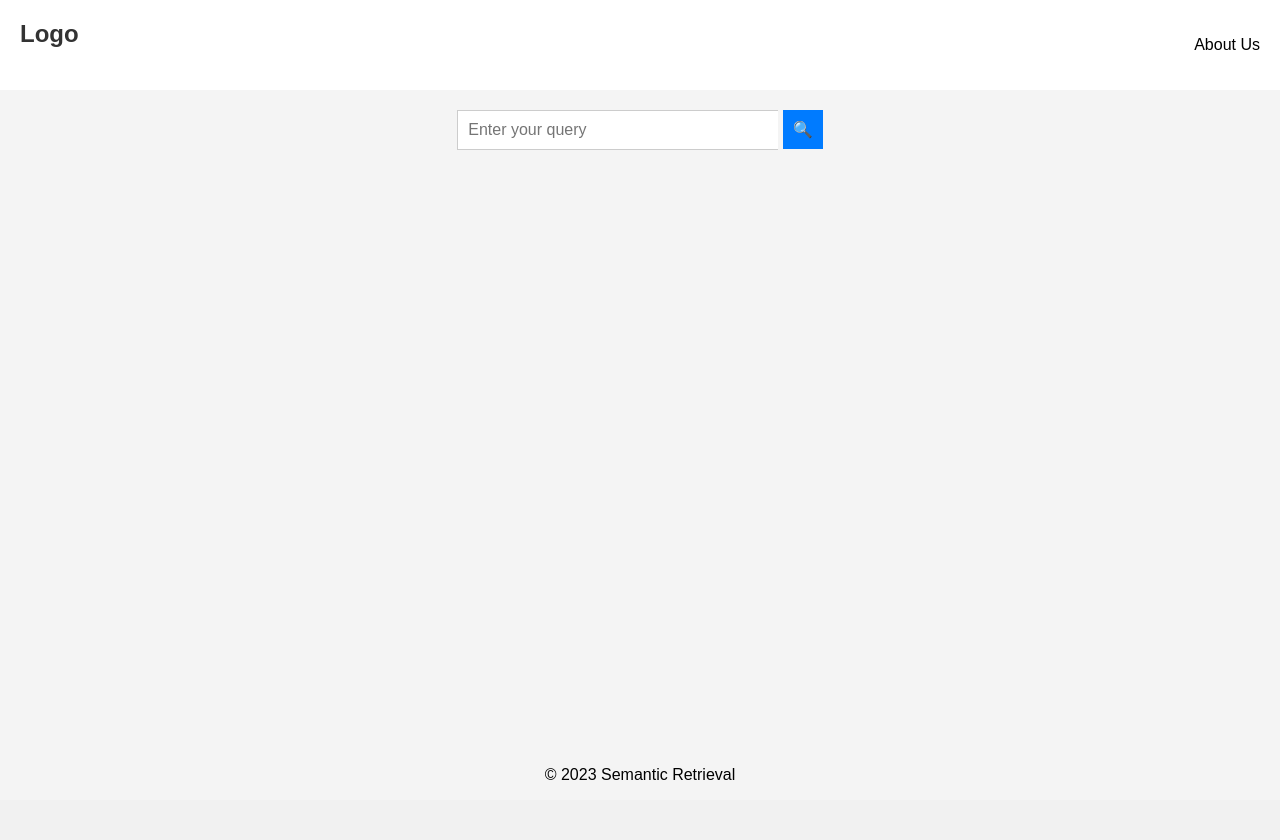
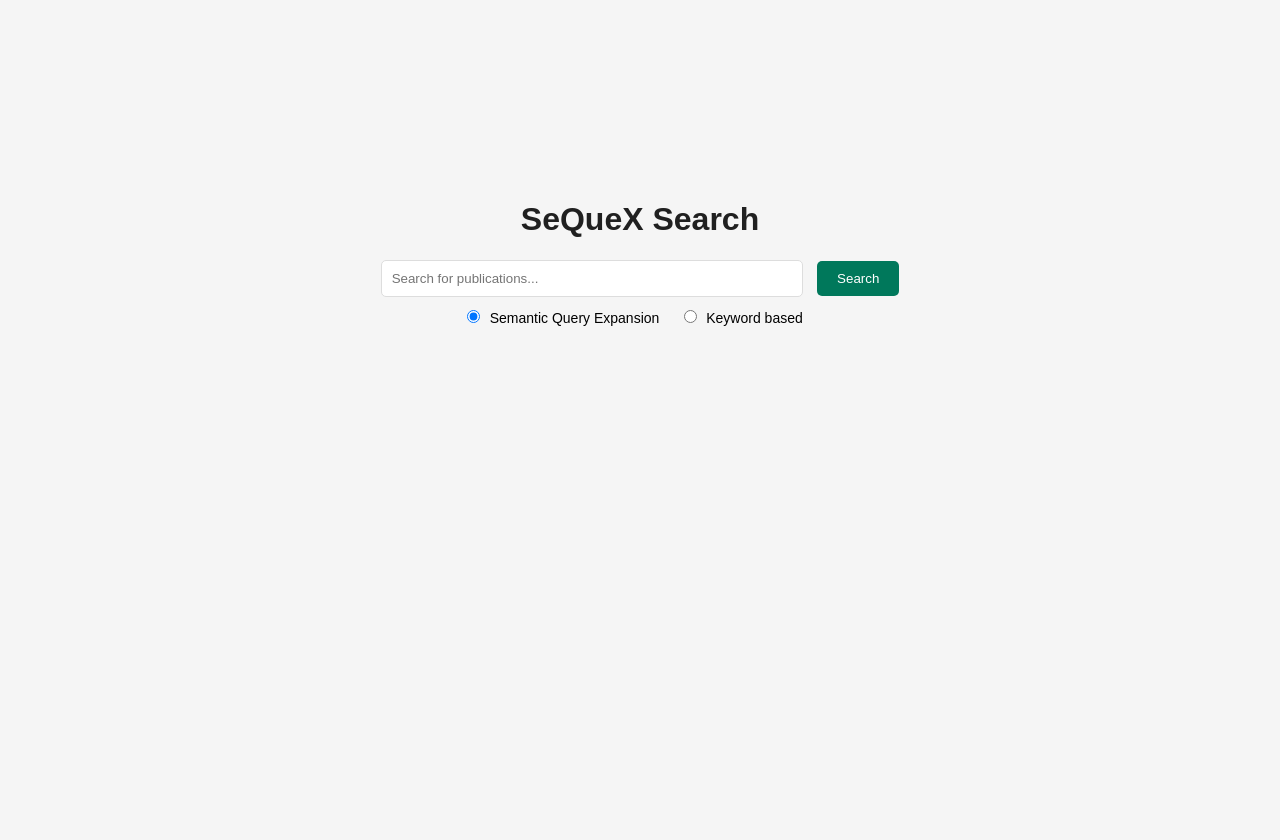
Before and after one commit to myselfronin/SeQueX-Search, a Flask app: page / in a window 1280 px wide. Before the commit the page ends 780 px from the top, so only its background shows below. Run offline with Flask 3, Linux system fonts and the light colour scheme.

Commit message:
update page design

```diff
--- a/app/static/style.css
+++ b/app/static/style.css
@@ -1,61 +1,97 @@
 body {
     font-family: Arial, sans-serif;
+    min-height: 100vh;
     margin: 0;
-    padding: 0;
-    background-color: #f4f4f4;
-}
-
-.container {
-    min-height: 100vh;
+    background-color: #f5f5f5;
+    padding: 20px;
     display: flex;
     flex-direction: column;
 }
 
-header {
-    display: flex;
-    justify-content: space-between;
-    padding: 20px;
-    background-color: #ffffff;
+.search-container {
+    text-align: center;
+    margin-top: 10rem;
 }
 
-main {
-    flex-grow: 1;
+.search-container h1 {
+    color: #202020;
 }
 
-footer {
-    display: flex;
-    justify-content: center;
-}
-
-.logo {
-    font-size: 24px;
-    font-weight: bold;
-    color: #333333;
-}
-
-.user-menu {
-    color: #333333;
-}
-
-.search-container {
-    display: flex;
-    justify-content: center;
-    margin: 20px;
+form {
+    margin-top: 20px;
 }
 
 #search-box {
     padding: 10px;
-    font-size: 16px;
-    border: 1px solid #cccccc;
-    border-right: none;
-    width: 300px;
+    width: 400px;
+    border: 1px solid #ddd;
+    border-radius: 5px;
+    margin-right: 10px;
 }
 
-#search-button {
-    padding: 10px;
-    font-size: 16px;
-    background-color: #007bff;
+button {
+    padding: 10px 20px;
+    background-color: #00785B;
     color: white;
     border: none;
+    border-radius: 5px;
     cursor: pointer;
 }
+
+main {
+    padding: 20px;
+    width: 100%;
+    flex-grow: 1;
+}
+button:hover {
+    background-color: #003325;
+}
+
+.search-results {
+    display: flex;
+}
+
+.search-results .sidebar {
+    width: 180px
+}
+
+.search-results .content {
+    flex-grow: 1
+}
+
+.result-title a {
+    color: #1a0dab;
+    text-decoration: none;
+    font-size: 18px;
+}
+
+.result-title a:hover {
+    text-decoration: underline;
+}
+
+.result-url {
+    color: #006621;
+    font-size: 14px;
+}
+
+.result-description {
+    color: #545454;
+    font-size: 14px;
+}
+
+.small-text {
+    font-size: 12px;
+}
+
+.radio-buttons {
+    margin: 10px 0;
+}
+
+.radio-buttons input[type="radio"] {
+    margin-right: 5px;
+}
+
+.radio-buttons label {
+    margin-right: 15px;
+    font-size: 14px;
+}
--- a/app/templates/home.html
+++ b/app/templates/home.html
@@ -3,9 +3,11 @@
 
 {% block content %}
     <div class="search-container">
-    <form action="/" method="post">
+        <h1>SeQueX Search</h1>
+        <form action="/search" method="post">
             {{ form.hidden_tag() }}
-        <input id="search-box" type="text" name="query" placeholder="Enter your query">
+            <input type="text" id="search-box" name="query" placeholder="Search for publications...">
+            <button type="submit">Search</button>
             {% if form.query.errors %}
             <div class="errors">
                 {% for error in form.query.errors %}
@@ -13,7 +15,12 @@
                 {% endfor %}
             </div>
             {% endif %}
-        <button id="search-button" type="submit">🔍</button>
+            <div class="radio-buttons">
+                <input type="radio" id="option1" name="search_option" value="sqe" checked>
+                <label for="sqe">Semantic Query Expansion</label>
+                <input type="radio" id="option2" name="search_option" value="keyword">
+                <label for="keyword">Keyword based</label>
+            </div>
         </form>
     </div>
 {% endblock %}
--- a/app/templates/layouts/base.html
+++ b/app/templates/layouts/base.html
@@ -4,32 +4,18 @@
 <head>
     <meta charset="UTF-8">
     <meta name="viewport" content="width=device-width, initial-scale=1.0">
-    <title>{% block title %}My Flask App{% endblock %}</title>
+    <title>{% block title %}SeQueX Search{% endblock %}</title>
     <link rel="stylesheet" href="{{ url_for('static', filename='style.css') }}">
     <!-- Additional CSS files or styles can be included here -->
 </head>
 
 <body class="container">
-    <header>
-        <div class="logo">Logo</div>
-        <nav>
-            <p>About Us</p>
-        </nav>
-    </header>
-    <main>
-        {% block content %}
-        <!-- Content unique to each page -->
-        {% endblock %}
-    </main>
-
-    <footer>
-        <!-- Footer content -->
-        <p>© 2023 Semantic Retrieval</p>
-    </footer>
+    {% block content %}
+    <!-- Content unique to each page -->
+    {% endblock %}
 
     <script src="{{ url_for('static', filename='script.js') }}"></script>
     <!-- Additional JavaScript files or scripts can be included here -->
-
 </body>
 
 </html>
--- a/app/views.py
+++ b/app/views.py
@@ -1,13 +1,14 @@
 from app import app
 from flask import request, render_template
 from flask_wtf import FlaskForm
-from wtforms import StringField
+from wtforms import StringField, RadioField
 from wtforms.validators import DataRequired
 from app.services.ner import NamedEntityRecognition
 import spacy
 import os
 class SearchForm(FlaskForm):
     query = StringField('Query', validators=[DataRequired()])
+    search_option = RadioField('Search Option', choices=[('sqe', 'Semantic Query Expansion'), ('keyword', 'Keyword based')], default='sqe', validators=[DataRequired()])
 
 
 @app.route("/", methods=["GET"])
@@ -15,22 +16,22 @@ def index():
     form = SearchForm()
     return render_template("home.html", form=form)
 
-@app.route("/", methods=["POST"])
+@app.route("/", methods=["GET"])
+def home():
+    return render_template("home.html", form=form)
+
+@app.route("/search", methods=["GET", "POST"])
 def search():
     form = SearchForm()
     if form.validate_on_submit():
+        print(form.search_option.data)
         query = form.query.data
         ner = NamedEntityRecognition()
 
         entities = ner.get_entities(query)
         for ent in entities:
             print(ent)
-        # print(os.path.exists('storage/model-best'))
-        # nlp = spacy.load('storage/model-best')
-        # doc = nlp(query)
-        # for ent in doc.ents:
-        #     print(f"- {ent.text} ({ent.label_})")
-        # print(f"User query: {query}")
-        return f'Searching for: {query}'
+
+        return render_template("search.html", form=form)
     else:
         return render_template("home.html", form=form)
```
Also changed, not shown: app/templates/search.html (added, +40 -0 lines). Lines whose indentation alone changed are shown as unchanged.
